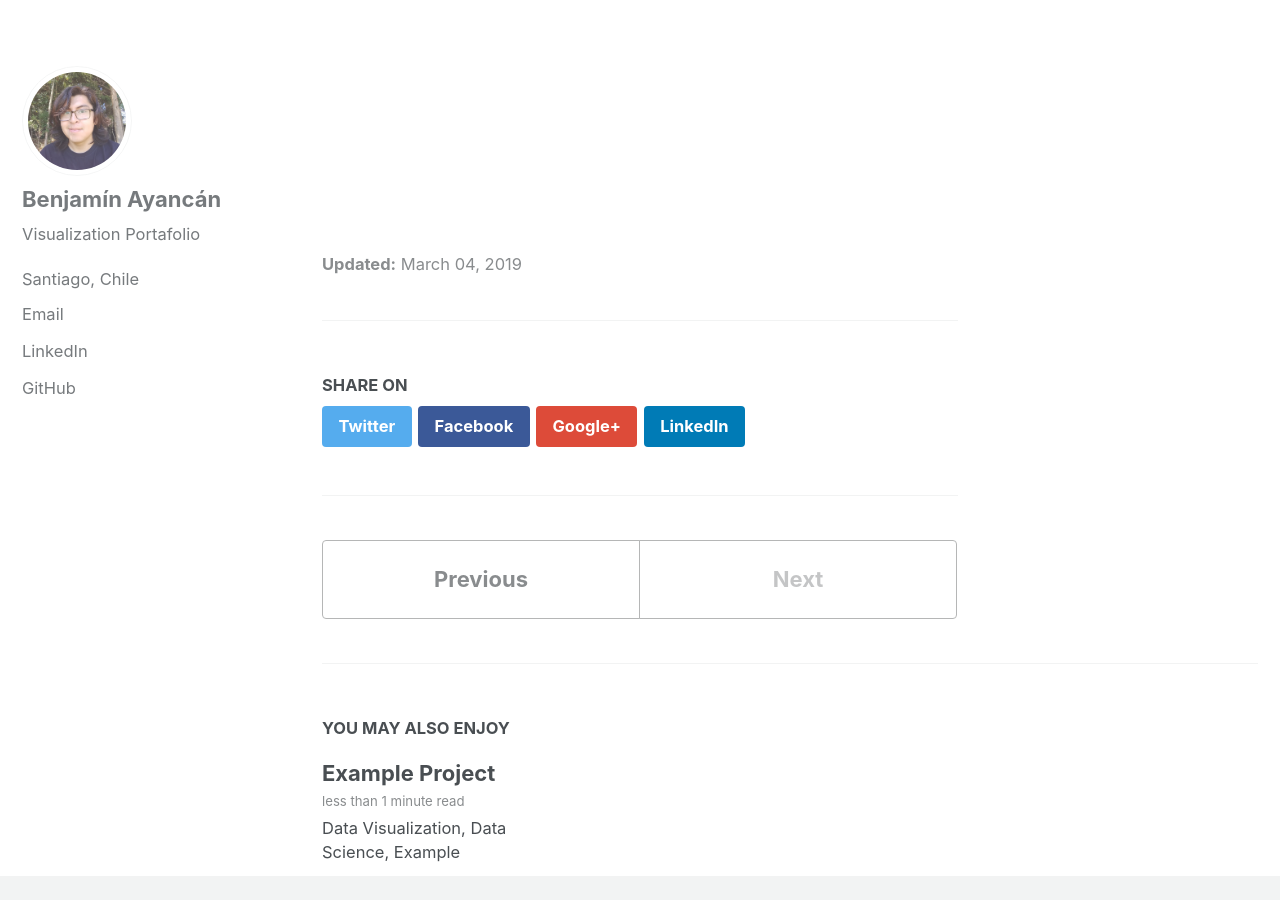
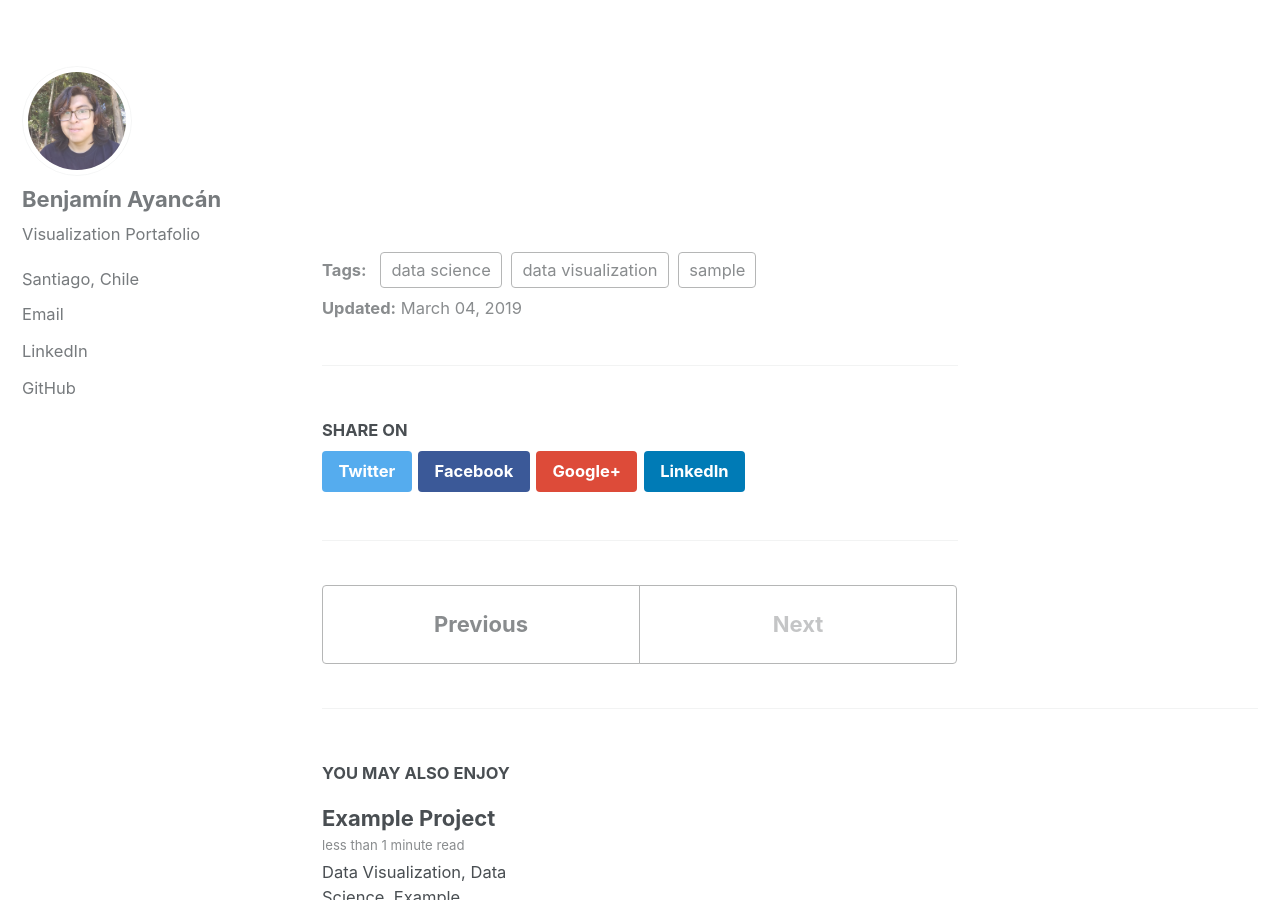
Before and after one commit to beayancan/beayancan.github.io, a Jekyll site: the page built from _posts/2019-03-04-sample.md, in a window 1280 px wide and 900 px high, scrolled down 491 px. Built offline with Jekyll 4.4.1, drawn with Linux system fonts in a browser that asks for light colours; cached includes are drawn as plain includes.

Commit message:
date sample

```diff
--- a/_posts/2019-03-04-sample.md
+++ b/_posts/2019-03-04-sample.md
@@ -4,6 +4,8 @@ layout: single
 excerpt: "Grafico de Barras simple."
 sitemap: false
 permalink: /sample/barras.html
+date: 2019-03-04
+tags: [data visualization, data science, sample]
 ---
 
 <html lang="en">
```
